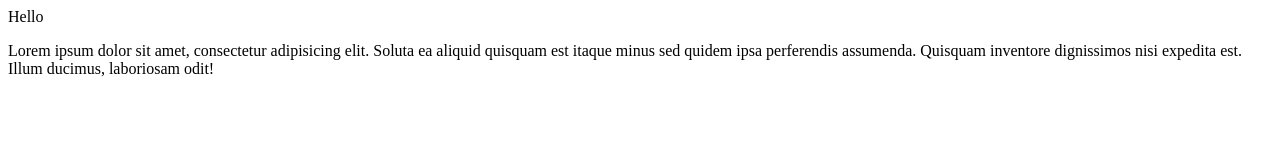
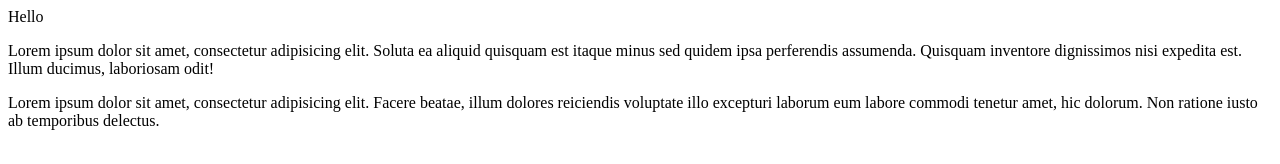
Before and after one commit to PanZdan/nauka-gita-2, a plain HTML site: page index.html in a window 1280 px wide. Drawn offline with Linux system fonts and the light colour scheme.

Commit message:
Add paragraph

```diff
--- a/index.html
+++ b/index.html
@@ -7,5 +7,6 @@
 <body>
   <t1>Hello</t1>
   <p>Lorem ipsum dolor sit amet, consectetur adipisicing elit. Soluta ea aliquid quisquam est itaque minus sed quidem ipsa perferendis assumenda. Quisquam inventore dignissimos nisi expedita est. Illum ducimus, laboriosam odit!</p>
+  <p>Lorem ipsum dolor sit amet, consectetur adipisicing elit. Facere beatae, illum dolores reiciendis voluptate illo excepturi laborum eum labore commodi tenetur amet, hic dolorum. Non ratione iusto ab temporibus delectus.</p>
 </body>
 </html>
```
